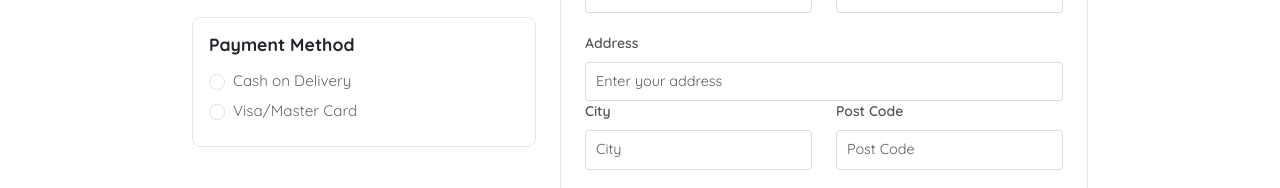
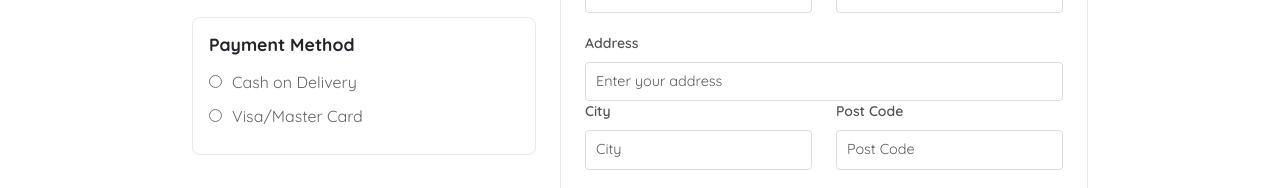
Before and after one commit to reem1002/FoodTrove-E-commerce, a React (Create React App) app: page /checkout in a window 1280 px wide. Shown: the part 343-531 px from the top of the page. Built offline with nearby package versions, Linux system fonts and the light colour scheme.

Commit message:
fixing radio button styles

```diff
--- a/src/components/checkout/Checkout.jsx
+++ b/src/components/checkout/Checkout.jsx
@@ -234,24 +234,38 @@ const CheckoutForm = () => {
                     <Summary />
                     <Card className="p-3 mb-4">
                         <h5>Payment Method</h5>
-                        <Form.Check
+                        <div>
+                            <label style={{ display: "block", marginBottom: "10px", fontSize: "16px" }}>
+                                <input
                                     type="radio"
-                            label="Cash on Delivery"
                                     name="paymentMethod"
                                     value="Cash on Delivery"
-                            className="custom-radio"
-                            style={{ accentColor: "red" }}
+                                    style={{
+                                        accentColor: "red",
+                                        marginRight: "10px",
+                                        cursor: "pointer",
+                                    }}
                                     onChange={handleCashOnDelivery}
                                 />
-                        <Form.Check
+                                Cash on Delivery
+                            </label>
+
+                            <label style={{ display: "block", marginBottom: "10px", fontSize: "16px" }}>
+                                <input
                                     type="radio"
-                            label="Visa/Master Card"
                                     name="paymentMethod"
                                     value="Visa/Master Card"
-                            className="custom-radio"
-                            style={{ accentColor: "red" }}
+                                    style={{
+                                        accentColor: "red",
+                                        marginRight: "10px",
+                                        cursor: "pointer",
+                                    }}
                                     onChange={handleBankTransfer}
                                 />
+                                Visa/Master Card
+                            </label>
+                        </div>
+
                     </Card>
                 </Col>
                 <Col md={6}>
--- a/src/components/checkout/CheckoutForm.css
+++ b/src/components/checkout/CheckoutForm.css
@@ -145,3 +145,11 @@ body {
   background-color: #4bcc90 !important;
   cursor: pointer;
 }
+
+.wholepagee .custom-radio input[type="radio"] {
+  accent-color: red !important;
+}
+.wholepagee .custom-radio input[type="radio"]:checked + label::before {
+  background-color: red !important;
+  border-color: red !important;
+}
```
Lines whose indentation alone changed are shown as unchanged.
